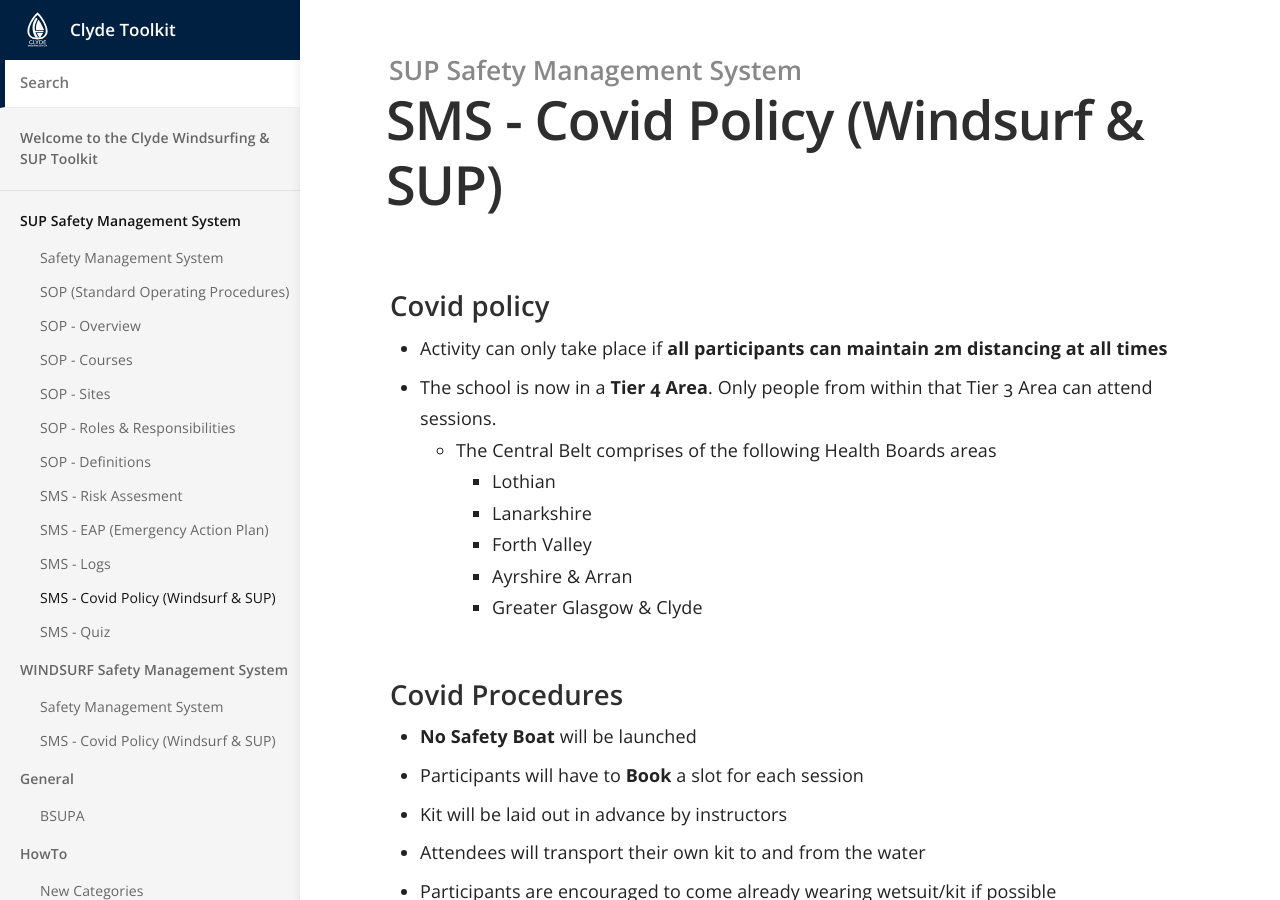
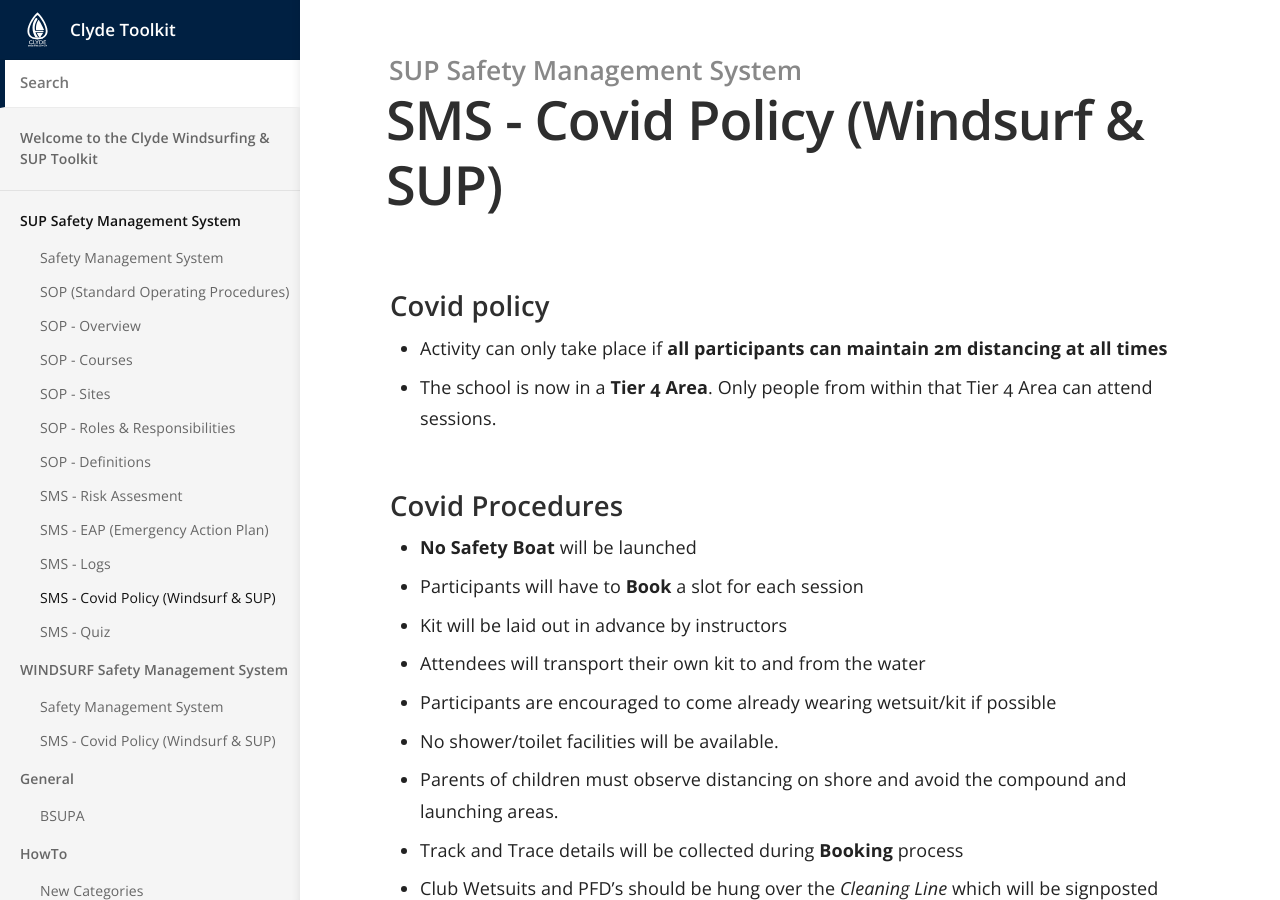
Before and after one commit to numbat70/clyde, a Jekyll site: the page built from _docs/Content/28-SUP_SMS_COVID.md, in a window 1280 px wide and 900 px high. Built offline with Jekyll 4.4.1, drawn with Linux system fonts in a browser that asks for light colours.

Commit message:
Update 28-SUP_SMS_COVID.md
mk

```diff
--- a/_docs/Content/28-SUP_SMS_COVID.md
+++ b/_docs/Content/28-SUP_SMS_COVID.md
@@ -6,13 +6,8 @@ order: 28
 
 ## Covid policy
 - Activity can only take place if **all participants can maintain 2m distancing at all times**
-- The school is now in a **Tier 4 Area**. Only people from within that Tier 3 Area can attend sessions.
-	- The Central Belt comprises of the following Health Boards areas
-		- Lothian
-		- Lanarkshire
-		- Forth Valley
-		- Ayrshire & Arran
-		- Greater Glasgow & Clyde
+- The school is now in a **Tier 4 Area**. Only people from within that Tier 4 Area can attend sessions.
+
 
 
 ## Covid Procedures
```
